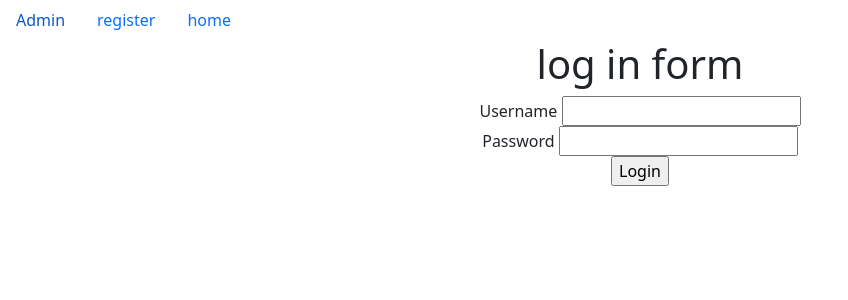
After one commit to ameerbashad90/representation, a Django app: page /user_login/ in a window 1280 px wide. The commit adds this page. Shown: the top 300 px of the page, without its empty margins (0-848 px from the left). Run offline with Django 4.2, Linux system fonts and the light colour scheme.

Commit message:
first commit

```diff
--- a/app/views.py
+++ b/app/views.py
@@ -1,8 +1,14 @@
-from django.http import HttpResponse
+from django.http import HttpResponse, HttpResponseRedirect
 from django.shortcuts import render
+from django.urls import reverse
+from cmath import log
+
 
 # Create your views here.
 from app.forms import *
+from django.core.mail import send_mail
+from django.contrib.auth import authenticate,login
+
 def register(request):
 
 
@@ -22,3 +28,22 @@ def register(request):
             return HttpResponse('registration is successfull')
 
     return render(request,'register.html',d)
+
+def home(request):
+    if request.session.get('username'):
+        username=request.session.get('username')
+        d={'username':username}
+        return render(request,'home.html',d)
+    return render(request,'home.html')
+def user_login(request):
+    if request.method=='POST':
+        username=request.POST['username']
+        password=request.POST['password']
+        user=authenticate(username=username,password=password)
+        if user and user.is_active:
+            login(request,user)
+            request.session['username']=username
+            return HttpResponseRedirect(reverse('home'))
+
+
+    return render(request,'user_login.html')
--- a/pro23/settings.py
+++ b/pro23/settings.py
@@ -127,3 +127,9 @@ MEDIA_ROOT=MEDIA_DIR
 # https://docs.djangoproject.com/en/4.0/ref/settings/#default-auto-field
 
 DEFAULT_AUTO_FIELD = 'django.db.models.BigAutoField'
+EMAIL_HOST='smtp.gmail.com'
+EMAIL_HOST_USER='asmathd90@gmail.com'
+EMAIL_HOST_PASSWORD='Afz@l@2000'
+EMAIL_PORT=465
+EMAIL_USE_SSL=True
+EMAIL_USE_TLS=False
--- a/pro23/urls.py
+++ b/pro23/urls.py
@@ -21,4 +21,8 @@ from django.conf import settings
 urlpatterns = [
     path('admin/', admin.site.urls),
     path('register/',register,name='register'),
+    path('home/',home,name='home'),
+    path('user_login/',user_login,name='user_login'),
+
+
 ]+static(settings.MEDIA_URL,document_root=settings.MEDIA_ROOT)
--- /dev/null
+++ b/templates/dummy.html
@@ -0,0 +1,35 @@
+<!doctype html>
+<html lang="en">
+  <head>
+    <!-- Required meta tags -->
+    <meta charset="utf-8">
+    <meta name="viewport" content="width=device-width, initial-scale=1">
+
+    <!-- Bootstrap CSS -->
+    <link href="https://cdn.jsdelivr.net/npm/bootstrap@5.1.3/dist/css/bootstrap.min.css" rel="stylesheet" integrity="sha384-1BmE4kWBq78iYhFldvKuhfTAU6auU8tT94WrHftjDbrCEXSU1oBoqyl2QvZ6jIW3" crossorigin="anonymous">
+
+    <title>Hello, world!</title>
+  </head>
+  <body>
+      <nav class="nav">
+          <a class="nav-link" href="{% url 'admin:index' %}">Admin</a>
+          <a class="nav-link" href="{% url 'register' %}">register</a>
+          <a class="nav-link" href="{%url 'home' %}">home</a>
+
+        </nav>
+
+        {% block body_block %}
+
+{% endblock %}
+    <!-- Optional JavaScript; choose one of the two! -->
+
+    <!-- Option 1: Bootstrap Bundle with Popper -->
+    <script src="https://cdn.jsdelivr.net/npm/bootstrap@5.1.3/dist/js/bootstrap.bundle.min.js" integrity="sha384-ka7Sk0Gln4gmtz2MlQnikT1wXgYsOg+OMhuP+IlRH9sENBO0LRn5q+8nbTov4+1p" crossorigin="anonymous"></script>
+
+    <!-- Option 2: Separate Popper and Bootstrap JS -->
+    <!--
+    <script src="https://cdn.jsdelivr.net/npm/@popperjs/core@2.10.2/dist/umd/popper.min.js" integrity="sha384-7+zCNj/IqJ95wo16oMtfsKbZ9ccEh31eOz1HGyDuCQ6wgnyJNSYdrPa03rtR1zdB" crossorigin="anonymous"></script>
+    <script src="https://cdn.jsdelivr.net/npm/bootstrap@5.1.3/dist/js/bootstrap.min.js" integrity="sha384-QJHtvGhmr9XOIpI6YVutG+2QOK9T+ZnN4kzFN1RtK3zEFEIsxhlmWl5/YESvpZ13" crossorigin="anonymous"></script>
+    -->
+  </body>
+</html>
--- /dev/null
+++ b/templates/user_login.html
@@ -0,0 +1,20 @@
+{% extends 'dummy.html' %}
+
+{% block title %}
+   <title>registration</title>
+{% endblock %}
+
+{% block body_block %}
+ <center>
+     <h1>log in form</h1>
+     <form method="POST">
+         {% csrf_token %}
+         <label for="username">Username</label>
+         <input type="text" name="username" id="username">
+         <br>
+         <label for="password">Password</label>
+         <input type="password" name="password" id="password"><br>
+         <input type="submit" value="Login">
+     </form>
+ </center>
+ {% endblock %}
```
Also changed, not shown: templates/home.html (added, +16 -0 lines), templates/register.html (+12 -13 lines), db.sqlite3, media/profile_pic/IMG_20220417_140343_913.jpg (added), media/profile_pic/IMG_20220417_140343_913_F21KSv5.jpg (added), media/profile_pic/IMG_20220417_140343_913_gmdlIEs.jpg (added).
